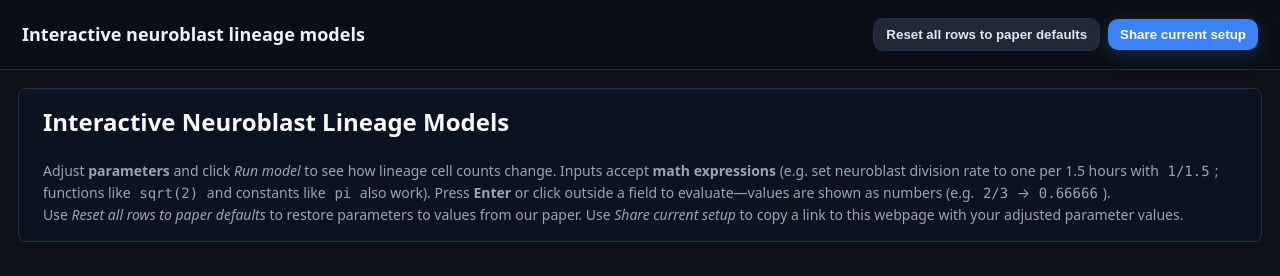
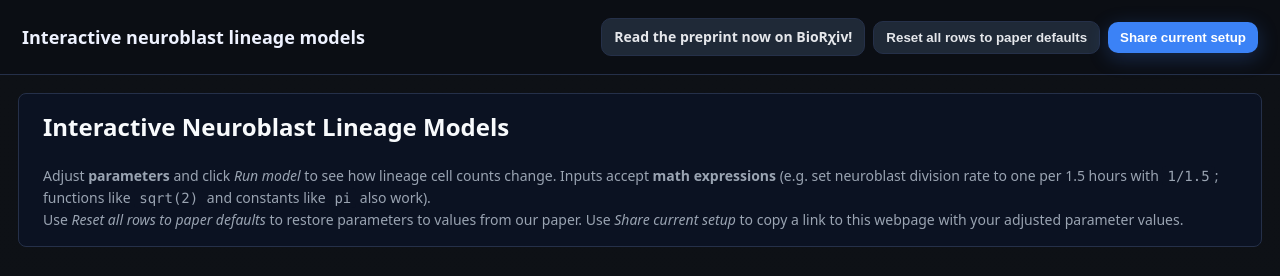
Before and after one commit to Jannetty/Neurogenesis_ODE_Models_Webapp, a plain HTML site: page index.html in a window 1280 px wide. Shown: the top 276 px of the page. Drawn offline with nearby package versions, Linux system fonts and the light colour scheme.

Commit message:
adding link to BioRχiv

```diff
--- a/app.js
+++ b/app.js
@@ -1257,7 +1257,6 @@ function buildModels() {
     Adjust <strong>parameters</strong> and click <em>Run model</em> to see how lineage cell counts change.
     Inputs accept <strong>math expressions</strong> (e.g. set neuroblast division rate to one per
     1.5 hours with <code>1/1.5</code>; functions like <code>sqrt(2)</code> and constants like <code>pi</code> also work).
-    Press <strong>Enter</strong> or click outside a field to evaluate—values are shown as numbers (e.g. <code>2/3</code> → <code>0.66666</code>).
   </p>
   <p> Use <em>Reset all rows to paper defaults</em> to restore parameters to values from our paper.  Use <em>Share current setup</em> to copy a link to this webpage with your adjusted parameter values.
   </p>
--- a/index.html
+++ b/index.html
@@ -324,6 +324,30 @@
         scroll-margin-top: calc(var(--header-height) + 12px);
       }
 
+      /* Shared secondary button + link hover and focus states */
+      button.secondary,
+      header .actions a.secondary {
+        background: #1f2937;
+        color: #e5e7eb;
+        border: 1px solid var(--border);
+        border-radius: 10px;
+        padding: 8px 12px;
+        font-weight: 600;
+        text-decoration: none;
+        box-shadow: none;
+        cursor: pointer;
+        transition: background 0.15s ease, box-shadow 0.15s ease;
+      }
+
+      /* Highlight on hover/focus for both */
+      button.secondary:hover,
+      button.secondary:focus,
+      header .actions a.secondary:hover,
+      header .actions a.secondary:focus {
+        background: #374151; /* slightly lighter gray highlight */
+        box-shadow: 0 0 0 2px var(--accent); /* thin blue outline for accessibility */
+      }
+
       /*shrink padding on very small screens to keep buttons visible */
       @media (max-width: 520px) {
         header {
@@ -342,6 +366,14 @@
     <header>
       <h1>Interactive neuroblast lineage models</h1>
       <div class="actions">
+        <a
+          class="secondary"
+          href="https://www.biorxiv.org/content/10.1101/2025.09.26.678890v1"
+          target="_blank"
+          rel="noopener"
+        >
+          Read the preprint now on BioRχiv!
+        </a>
         <button class="secondary" id="resetAll">
           Reset all rows to paper defaults
         </button>
```
